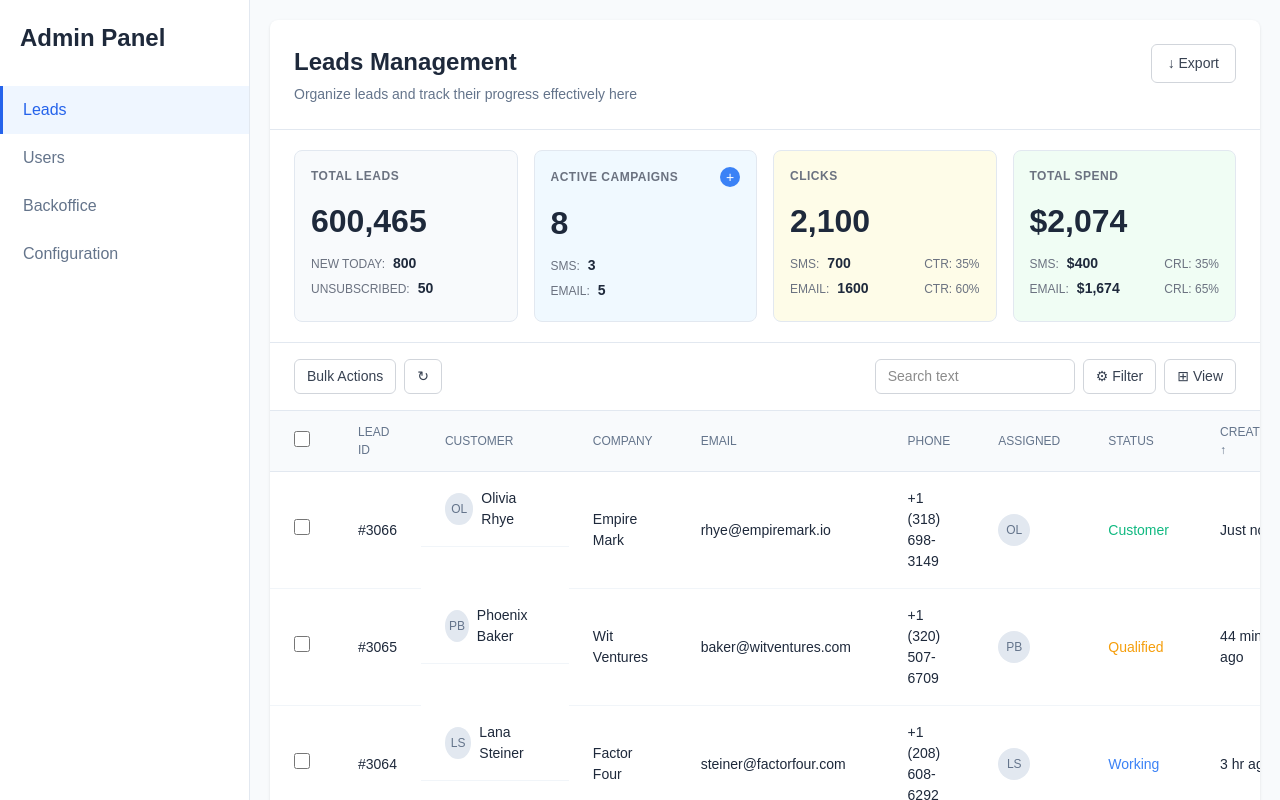
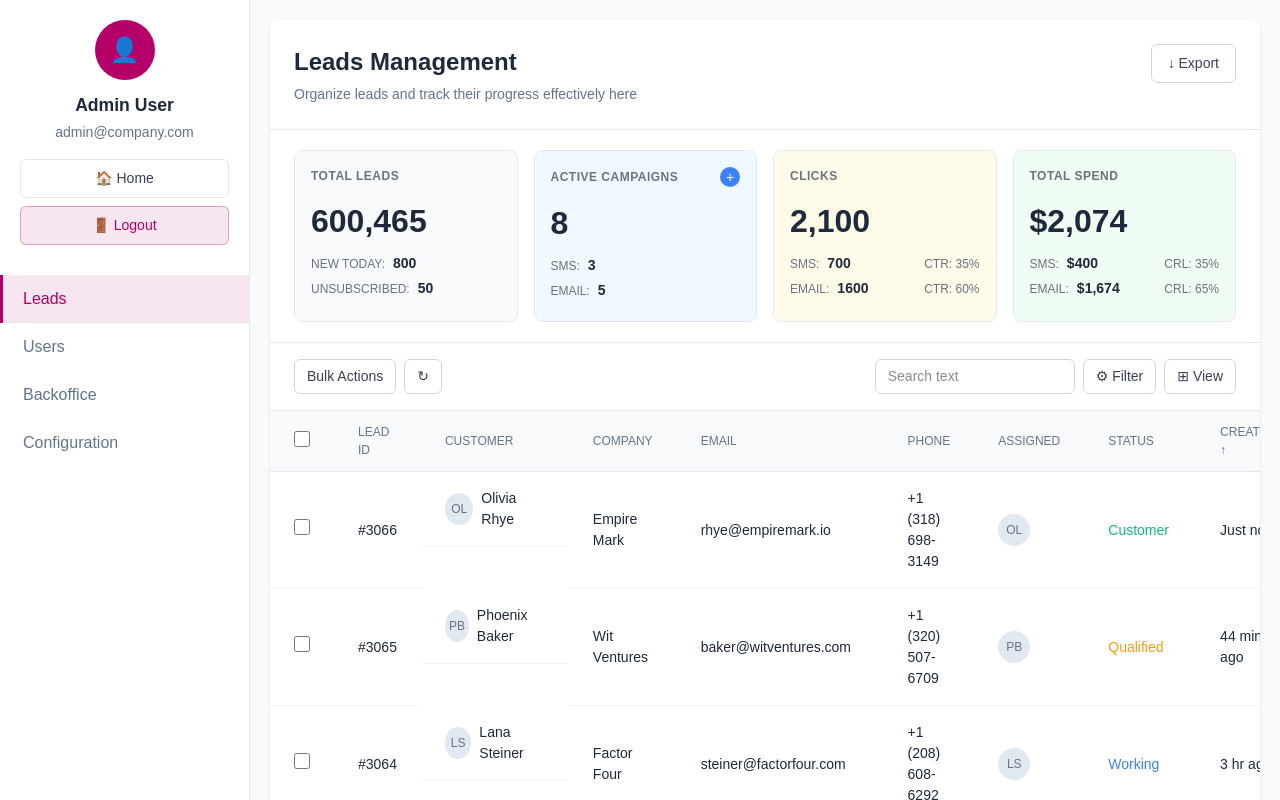
Before and after one commit to draftworks-repos/component-library, a Next.js app: page / in a window 1280 px wide. Shown: the top 800 px of the page. Built offline with nearby package versions, Linux system fonts and the light colour scheme.

Commit message:
Update admin panel with profile section

```diff
--- a/app/Components/AdminDashboard.module.css
+++ b/app/Components/AdminDashboard.module.css
@@ -11,12 +11,75 @@
   padding: 20px 0;
 }
 
-.logo {
-  font-size: 1.5rem;
-  font-weight: 700;
-  color: #1e293b;
+.profileSection {
   padding: 0 20px;
   margin-bottom: 30px;
+  text-align: center;
+}
+
+.profileIcon {
+  width: 60px;
+  height: 60px;
+  border-radius: 50%;
+  background: rgba(180, 0, 104, 1);
+  color: white;
+  display: flex;
+  align-items: center;
+  justify-content: center;
+  font-size: 1.5rem;
+  font-weight: 600;
+  margin: 0 auto 12px auto;
+}
+
+.profileName {
+  font-size: 1.1rem;
+  font-weight: 600;
+  color: #1e293b;
+  margin-bottom: 4px;
+}
+
+.profileEmail {
+  font-size: 0.875rem;
+  color: #64748b;
+  margin-bottom: 16px;
+}
+
+.profileButtons {
+  display: flex;
+  flex-direction: column;
+  gap: 8px;
+}
+
+.profileBtn {
+  padding: 8px 16px;
+  border: 1px solid #e2e8f0;
+  border-radius: 6px;
+  background: white;
+  color: #374151;
+  font-size: 0.875rem;
+  font-weight: 500;
+  cursor: pointer;
+  transition: all 0.2s;
+  text-decoration: none;
+  display: flex;
+  align-items: center;
+  justify-content: center;
+  gap: 6px;
+}
+
+.profileBtn:hover {
+  background: #f9fafb;
+  border-color: rgba(180, 0, 104, 0.3);
+}
+
+.logoutBtn {
+  background: rgba(180, 0, 104, 0.1);
+  border-color: rgba(180, 0, 104, 0.3);
+  color: rgba(180, 0, 104, 1);
+}
+
+.logoutBtn:hover {
+  background: rgba(180, 0, 104, 0.2);
 }
 
 .nav {
@@ -42,9 +105,9 @@
 }
 
 .navItem.active {
-  background: #eff6ff;
-  color: #2563eb;
-  border-left-color: #2563eb;
+  background: rgba(180, 0, 104, 0.1);
+  color: rgba(180, 0, 104, 1);
+  border-left-color: rgba(180, 0, 104, 1);
   font-weight: 500;
 }
 
--- a/app/Components/AdminDashboard.tsx
+++ b/app/Components/AdminDashboard.tsx
@@ -1,5 +1,6 @@
 "use client";
 import { useState, useEffect } from "react";
+import Link from "next/link";
 import styles from "./AdminDashboard.module.css";
 
 type Lead = {
@@ -924,7 +925,21 @@ export default function AdminDashboard() {
   return (
     <div className={styles.dashboard}>
       <div className={styles.sidebar}>
-        <div className={styles.logo}>Admin Panel</div>
+        <div className={styles.profileSection}>
+          <div className={styles.profileIcon}>
+            👤
+          </div>
+          <div className={styles.profileName}>Admin User</div>
+          <div className={styles.profileEmail}>admin@company.com</div>
+          <div className={styles.profileButtons}>
+            <Link href="/" className={styles.profileBtn}>
+              🏠 Home
+            </Link>
+            <button className={`${styles.profileBtn} ${styles.logoutBtn}`}>
+              🚪 Logout
+            </button>
+          </div>
+        </div>
         <nav className={styles.nav}>
           {(["Leads", "Users", "Backoffice", "Configuration"] as Tab[]).map((tab) => (
             <button
```
